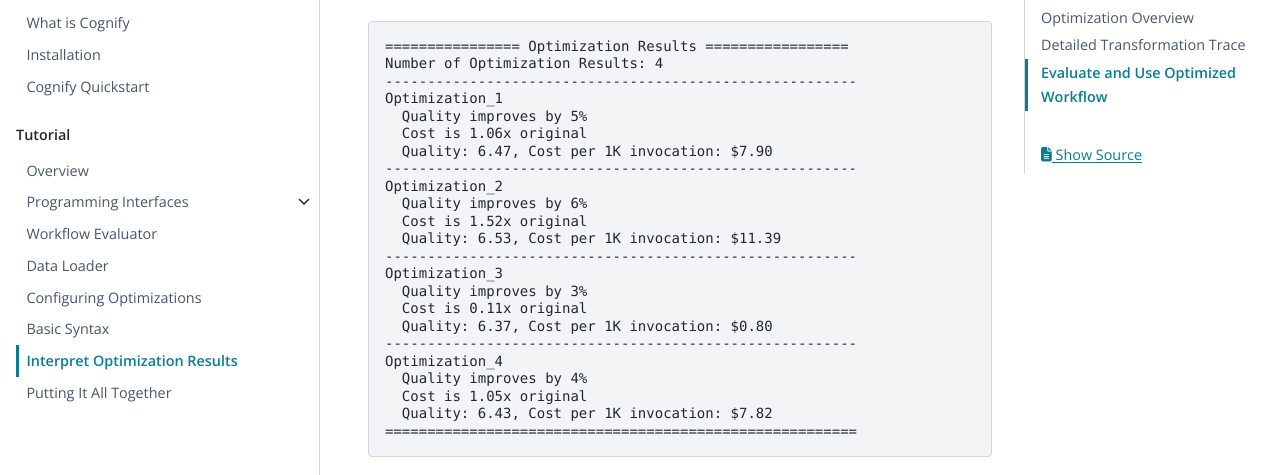
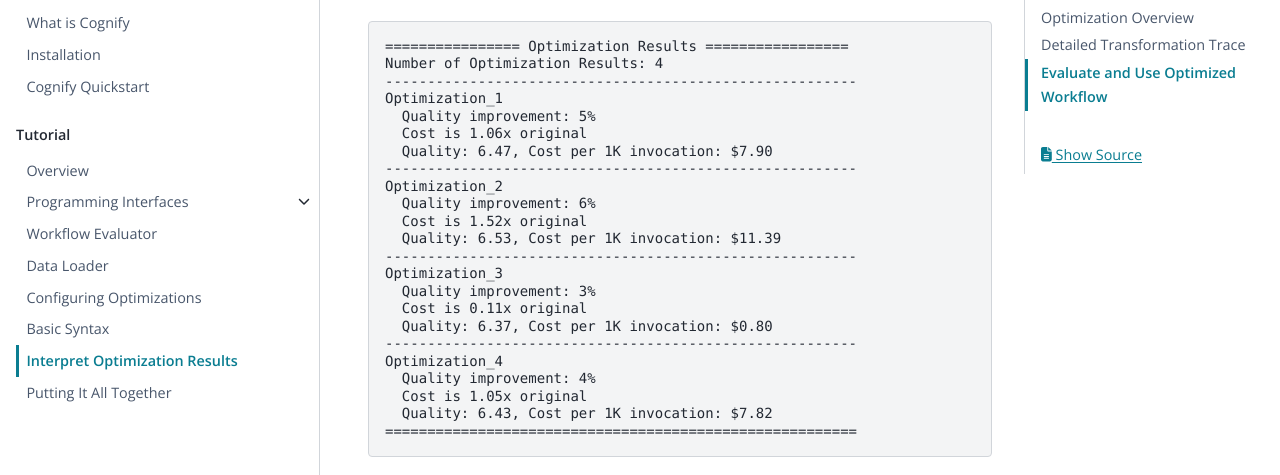
Before and after one commit to reyna-abhyankar/cognify, a Sphinx documentation site: the page built from docs/source/user_guide/tutorials/interpret.rst, in a window 1280 px wide and 900 px high, scrolled down 751 px. Shown: the part 152-627 px from the top of the window. Built offline with Sphinx 7.4.7 and the PyData theme 0.15.4, drawn with Linux system fonts in a browser that asks for light colours; pages that are not in the unit, such as notebooks, are missing from menus; some of the changed text lies outside the part shown.

Commit message:
Minor fixes

```diff
--- a/docs/source/user_guide/quickstart.rst
+++ b/docs/source/user_guide/quickstart.rst
@@ -256,12 +256,12 @@
    Number of Optimization Results: 2
    --------------------------------------------------------
    Optimization_1
-   Quality improves by 5%
+   Quality improvement: 5%
    Cost is 0.95x original
    Quality: 0.160, Cost per 1K invocation: $0.28
    --------------------------------------------------------
    Optimization_2
-   Quality improves by 7%
+   Quality improvement: 7%
    Cost is 0.98x original
    Quality: 0.154, Cost per 1K invocation: $0.09
    ========================================================
@@ -346,7 +346,7 @@
 
    > Evaluation in light_opt_layer_4 | (avg score: 0.20, avg cost@1000: 0.28 $): 100%|███████10/10 [00:07<00:00,  1.42it/s]
    =========== Evaluation Results ===========
-   Quality improves by 25%
+   Quality improvement: 25%
    Cost is 0.95x original
    Quality: 0.199, Cost per 1K invocation: $0.28
    ===========================================
--- a/docs/source/user_guide/tutorials/interpret.rst
+++ b/docs/source/user_guide/tutorials/interpret.rst
@@ -39,22 +39,22 @@
     Number of Optimization Results: 4
     --------------------------------------------------------
     Optimization_1
-      Quality improves by 5%
+      Quality improvement: 5%
       Cost is 1.06x original
       Quality: 6.47, Cost per 1K invocation: $7.90
     --------------------------------------------------------
     Optimization_2
-      Quality improves by 6%
+      Quality improvement: 6%
       Cost is 1.52x original
       Quality: 6.53, Cost per 1K invocation: $11.39
     --------------------------------------------------------
     Optimization_3
-      Quality improves by 3%
+      Quality improvement: 3%
       Cost is 0.11x original
       Quality: 6.37, Cost per 1K invocation: $0.80
     --------------------------------------------------------
     Optimization_4
-      Quality improves by 4%
+      Quality improvement: 4%
       Cost is 1.05x original
       Quality: 6.43, Cost per 1K invocation: $7.82
     ========================================================
@@ -207,7 +207,7 @@
       Params: {'solver_agent_few_shot': 'solver_agent_demos_c4d0a1fc-c664-40ec-a7c2-879ede9a241a', 'solver_agent_reasoning': 'NoChange', 'solver_agent_model_selection': 'None_gpt-4o-mini', 'interpreter_agent_few_shot': 'interpreter_agent_demos_6acf03ae-763f-4357-bba2-0aea69b9f38d', 'interpreter_agent_reasoning': 'ZeroShotCoT', 'interpreter_agent_model_selection': 'None_gpt-4o-mini'}
 
     =========== Evaluation Results ===========
-      Quality improves by 2%
+      Quality improvement: 2%
       Cost is 0.11x original
       Quality: 6.31, Cost per 1K invocation: $0.80
     ===========================================
```
Also changed, not shown: docs/source/user_guide/tutorials/all_in_one.rst (+5 -5 lines), 2 other files.
